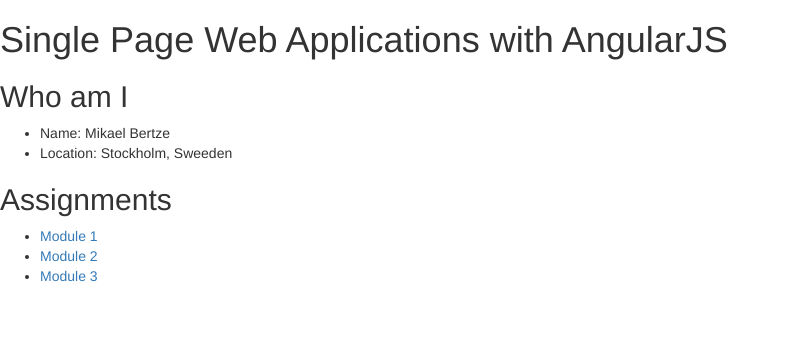
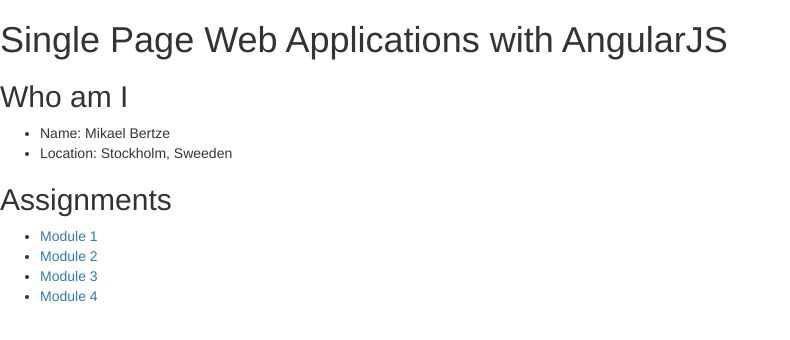
Before and after one commit to MikaelBertze/coursera-angularjs, a plain HTML site: page index.html in a window 1280 px wide. Shown: the whole page, without its empty margins (0-790 px from the left). Drawn offline with Linux system fonts and the light colour scheme.

Commit message:
module 4 assignment startup

```diff
--- a/index.html
+++ b/index.html
@@ -19,6 +19,7 @@
         <li><a href="module1_solution"> Module 1</a></li>
         <li><a href="module2_solution"> Module 2</a></li>
         <li><a href="module3_solution"> Module 3</a></li>
+        <li><a href="module4_solution"> Module 4</a></li>
       </ul>
 
   </div>
```
Also changed, not shown: module4_solution/index.html (added).
